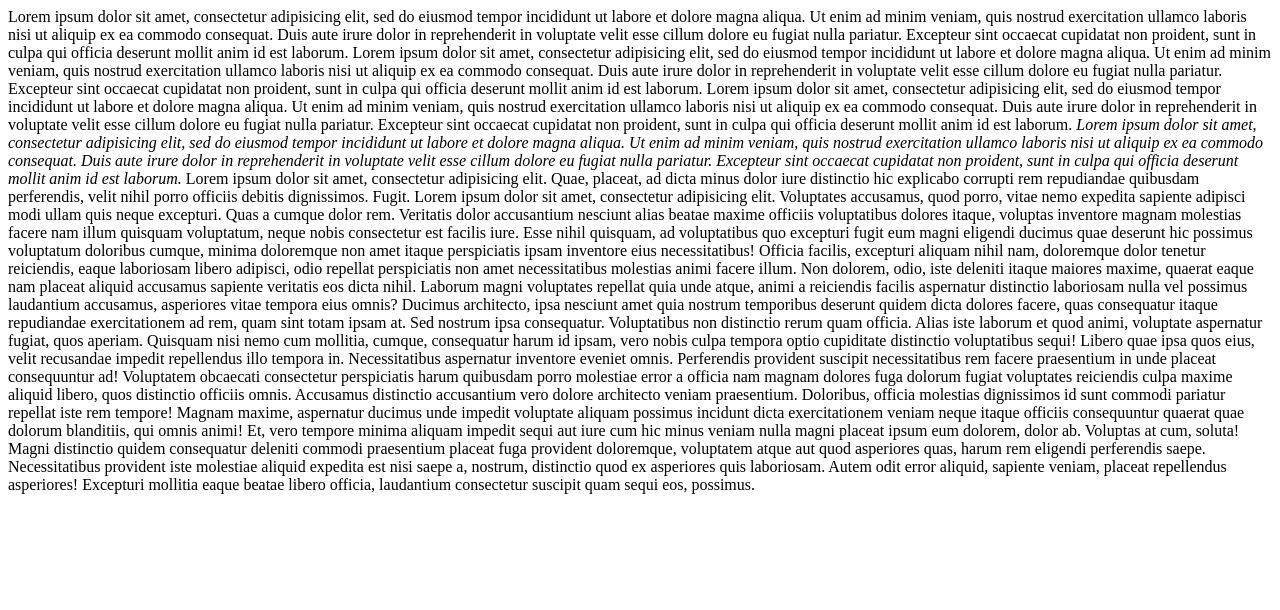
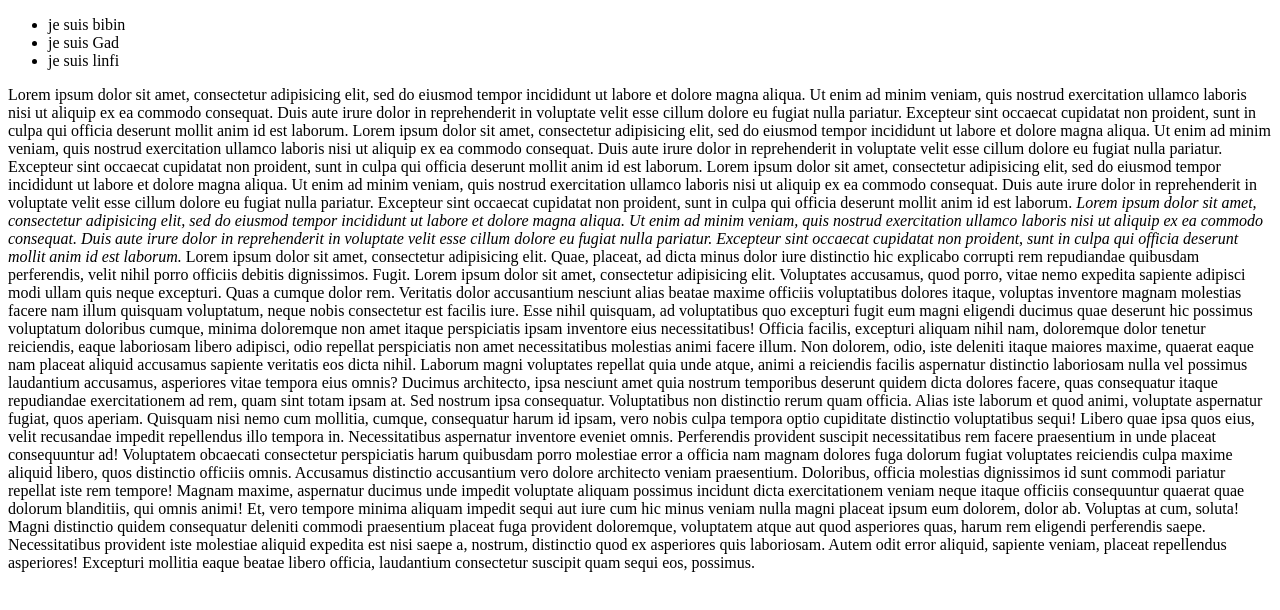
Before and after one commit to AnatholeBibin/Muzuritry, a plain HTML site: page aide.html in a window 1280 px wide. Drawn offline with Linux system fonts and the light colour scheme.

Commit message:
je suis bibin sur head

```diff
--- a/aide.html
+++ b/aide.html
@@ -5,6 +5,11 @@
 	<title>aide</title>
 </head>
 <body>
+	<ul>
+		<li>je suis bibin</li>
+		<li>je suis Gad</li>
+		<li>je suis linfi</li>
+	</ul>
 	Lorem ipsum dolor sit amet, consectetur adipisicing elit, sed do eiusmod
 	tempor incididunt ut labore et dolore magna aliqua. Ut enim ad minim veniam,
 	quis nostrud exercitation ullamco laboris nisi ut aliquip ex ea commodo
```
